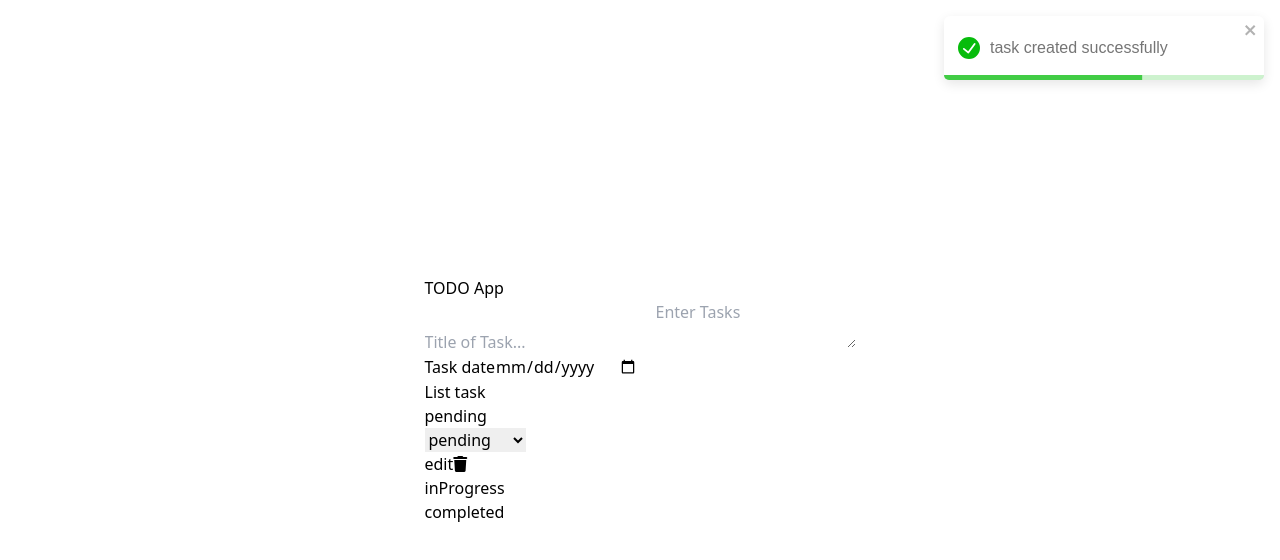
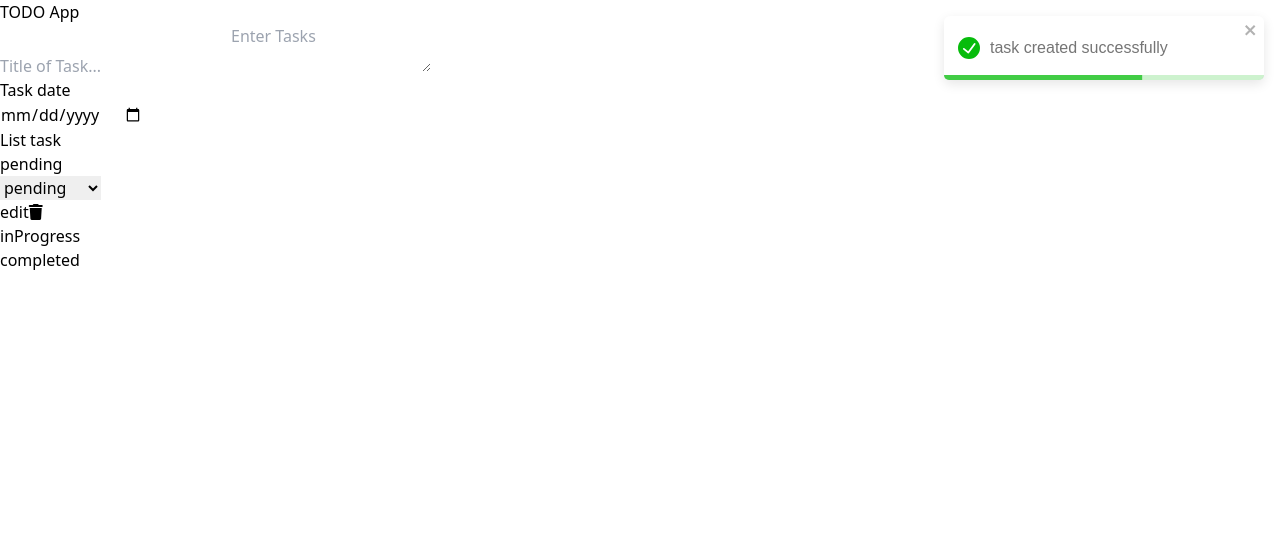
Before and after one commit to RohanPrajapati1/todo_list_react, a React (Vite) app: page / in a window 1280 px wide. Both pictures are taken after a click on the button "List task". Shown: the top 560 px of the page. Built offline with nearby package versions, Linux system fonts and the light colour scheme.

Commit message:
Reaponsive

```diff
--- a/src/components/Home.jsx
+++ b/src/components/Home.jsx
@@ -1,4 +1,5 @@
-import React, { useState } from "react";
+import React, { useRef, useState } from "react";
+import "../components/home.css";
 import { useDispatch, useSelector } from "react-redux";
 import {
   createTask,
@@ -13,12 +14,10 @@ const Home = () => {
   const [subTask, setSubTask] = useState("");
   const [taskDate, setTaskDate] = useState(null);
   const [taskStatus, setTaskStatus] = useState("pending");
-  // const [done, setDone] = useState(false);
   const dispatch = useDispatch();
-  // const [taskList, setTaskList] = useState([])
+
   const [indexToChange, setIndexToChange] = useState(null);
   const allTasks = useSelector((state) => state.task.tasks);
-  console.log(allTasks);
 
   function handleCreate() {
     const task = {
@@ -63,13 +62,16 @@ const Home = () => {
   const statusarr = ["pending", "inProgress", "completed"];
 
   return (
-    <div>
-      <div className="min-w-[850px] max-screen flex flex-col gap-4 justify-center items-center border bg-emerald-300 pb-2  rounded-2xl">
-        <h1 className="text-2xl font-serif font-medium">TODO App</h1>
-        <div className="flex justify-evenly w-[80%] border p-2">
-          <form action="" className="flex flex-col gap-2 w-[100%]">
+    <div className=" w-full  ">
+      <div className="   sm:mx-auto  border  p-2  rounded-2xl ">
+
+        <div className=" max-w-2xl mx-auto ">
+          <h1 className="text-xl font-serif font-medium text-black">
+            TODO App
+          </h1>
+          <div className="  border rounded-lg p-2">
             <input
-              className="px-2 py-1 border border-gray-400 text-slate-500 rounded-md drop-shadow-lg w-[100%]"
+              className="px-2 py-1 border border-gray-400 text-slate-500 rounded-md drop-shadow-lg w-full"
               placeholder="Title of Task..."
               type="text"
               value={value}
@@ -81,17 +83,17 @@ const Home = () => {
               id=""
               placeholder="Enter Tasks"
               minLength={20}
-              className="rounded-md p-2"
+              className="border border-gray-400 drop-shadow-lg rounded-md p-2"
               value={subTask}
               onChange={(e) => setSubTask(e.target.value)}
             ></textarea>
 
-            <div className="flex justify-between items-center">
-              <label htmlFor="date">Task date</label>
+            <div className="">
+              <label htmlFor="date">Task date</label> <br/>
               <input
                 type="date"
                 id="date"
-                className="rounded-md px-2 py-1 drop-shadow-lg w-[60%]"
+                className="rounded-md px-2 py-1 drop-shadow-lg "
                 value={taskDate}
                 onChange={(e) => {
                   setTaskDate(e.target.value);
@@ -106,26 +108,34 @@ const Home = () => {
             >
               {indexToChange != null ? "update task" : "List task"}
             </button>
-          </form>
+          </div>
         </div>
 
-        <div className="min-w-[80%] p-5 rounded-sm border flex flex-col gap-5 overflow-y-scroll">
-          <div className="flex justify-evenly gap-20 text-lg text-cyan-800 bg-cyan-600 ">
+        <div  className=" rounded-sm border overflow-y-scroll mt-4">
+          <div
+            id="list-container"
+            className="flex flex-col sm:flex-row justify-center  text-lg text-cyan-800 "
+          >
             {statusarr.map((it, ind) => (
-              <div key={ind} className=" min-w-[350px] max-w-[400px] ">
+              <div
+                id="status-container"
+                key={ind}
+                className=" min-w-[300px] max-w-[400px] flex flex-col gap-3 bg-red-100 p-2 "
+              >
                 <h1>{it}</h1>
                 {/* {console.log('ddd',allTasks.filter(it => it.status == it))} */}
                 {allTasks
                   .filter((ite) => ite.status == it)
                   .map((task, index) => (
                     <div
+                      id="task-container"
                       key={index}
-                      className="w-full border rounded-sm p-2 flex flex-col justify-between items-center gap-3 h-[200px] bg-white text-black"
+                      className=" border border-sky-300 rounded-lg p-4  min-h-[150px] bg-white text-black "
                     >
                       <select
                         name="status"
                         id=""
-                        className="bg-inherit"
+                        className=" text-lg border p-2 rounded-md w-full"
                         onChange={(e) => handleUpdateTask(e.target.value, task)}
                       >
                         {statusarr.map((it) => (
@@ -134,20 +144,27 @@ const Home = () => {
                           </option>
                         ))}
                       </select>
-                      <div>
-                        <p className="text-lg font-serif underline underline-offset-1">
+
+
+
+                        <p className=" text-lg font-sans capitalize">
                           {task.content}
                         </p>
-                        <p>{task.subTask}</p>
-                        <p className="font-light">{task.date}</p>
-                      </div>
+                        <p className="text-gray-600 text-sm font-sans">
+                          {task.subTask}
+                        </p>
+                    <div className=" flex item-center justify-between mt-2">
 
-                      <div className="flex flex-row justify-between gap-8 ">
+                      <p className="font-light ">
+                        {task.date}
+                      </p>
+                      <div className="flex item-center gap-x-2">
                         <button
                           onClick={() => {
                             updateTasks(task.content, task.date, task.subTask);
                             setIndexToChange(index);
                           }}
+                          className=""
                         >
                           edit
                         </button>
@@ -156,6 +173,8 @@ const Home = () => {
                           <i className="fa-solid fa-trash"></i>
                         </button>
                       </div>
+                    </div>
+
                     </div>
                   ))}
               </div>
--- /dev/null
+++ b/src/components/home.css
@@ -0,0 +1,17 @@
+/* #main-container{
+
+}
+@media screen and () {
+    #main-container{
+       max-width: 80%;
+        overflow-x: hidden;
+        background: ;
+    }
+    #task-add-container{
+        width: 100px
+    }
+    #task-add-container form{
+        width: 80%;
+    }
+
+} */
--- a/src/index.css
+++ b/src/index.css
@@ -1,13 +1,3 @@
 @tailwind base;
 @tailwind components;
 @tailwind utilities;
-body {
-  margin: 0;
-  display: flex;
-  /* place-items: center; */
-  justify-content: center;
-  align-items: center;
-  min-width: 320px;
-  min-height: 100vh;
-
-}
```
